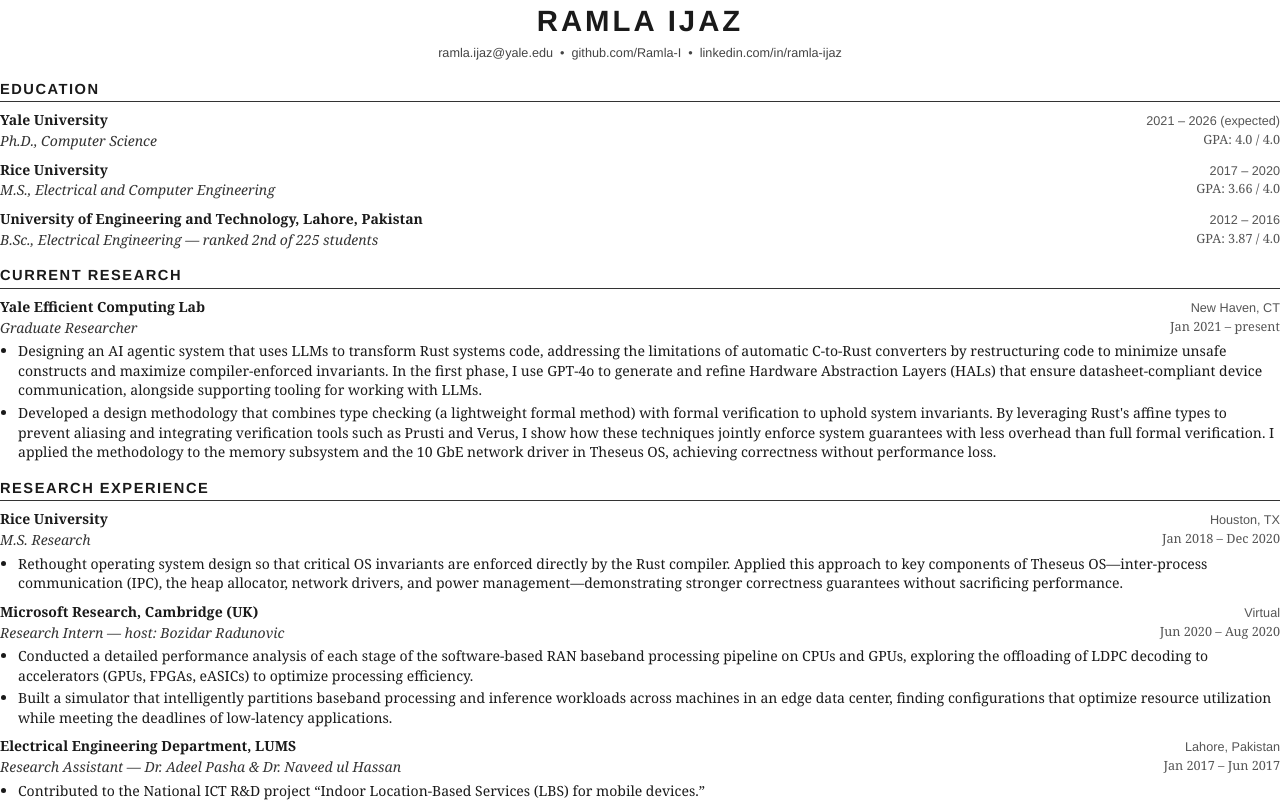
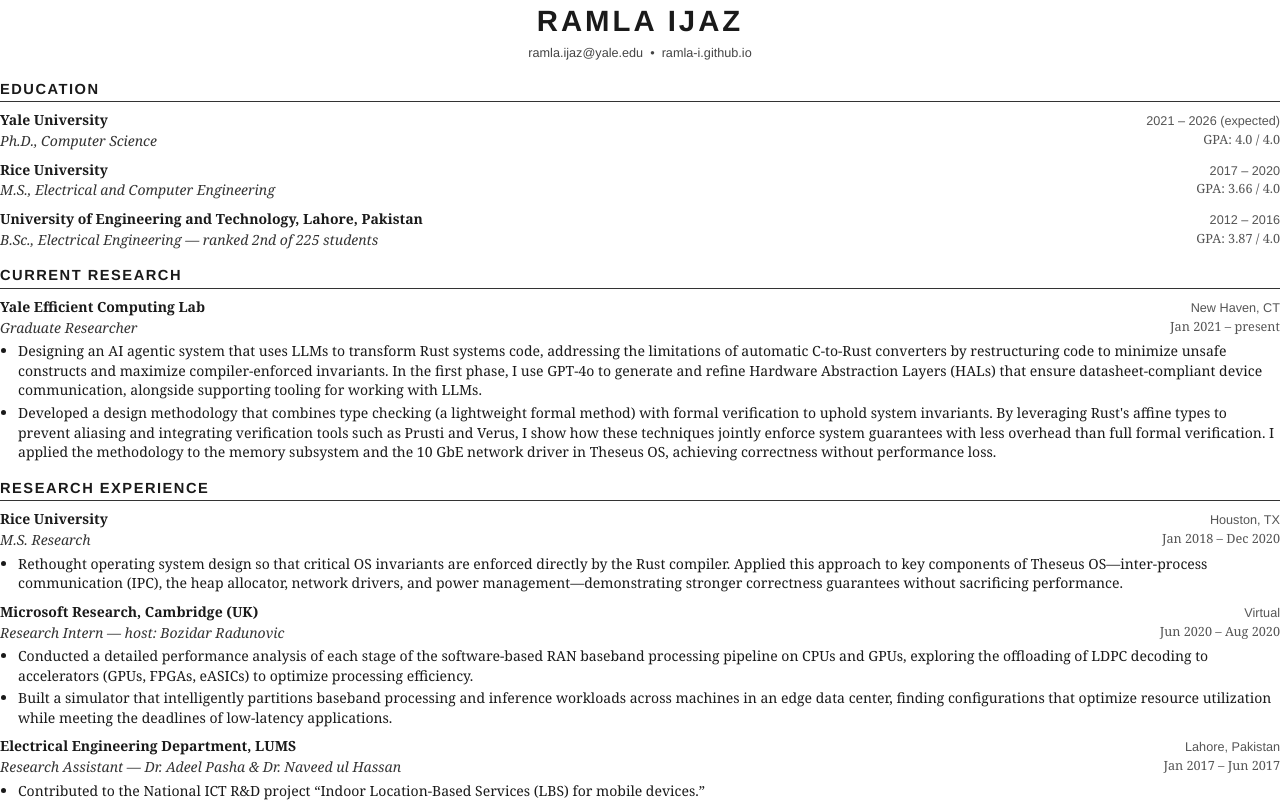
Before and after one commit to Ramla-I/ramla-i.github.io, a plain HTML site: page assets/cv-source.html in a window 1280 px wide. Shown: the top 803 px of the page. Drawn offline with Linux system fonts and the light colour scheme.

Commit message:
CV header: email + website instead of GitHub/LinkedIn

```diff
--- a/assets/cv-source.html
+++ b/assets/cv-source.html
@@ -72,8 +72,7 @@
   <h1>RAMLA IJAZ</h1>
   <div class="contact">
     <a href="mailto:ramla.ijaz@yale.edu">ramla.ijaz@yale.edu</a> &nbsp;&bull;&nbsp;
-    <a href="https://github.com/Ramla-I">github.com/Ramla-I</a> &nbsp;&bull;&nbsp;
-    <a href="https://www.linkedin.com/in/ramla-ijaz/">linkedin.com/in/ramla-ijaz</a>
+    <a href="https://ramla-i.github.io">ramla-i.github.io</a>
   </div>
 </header>
 
```
Also changed, not shown: 1 other file.
